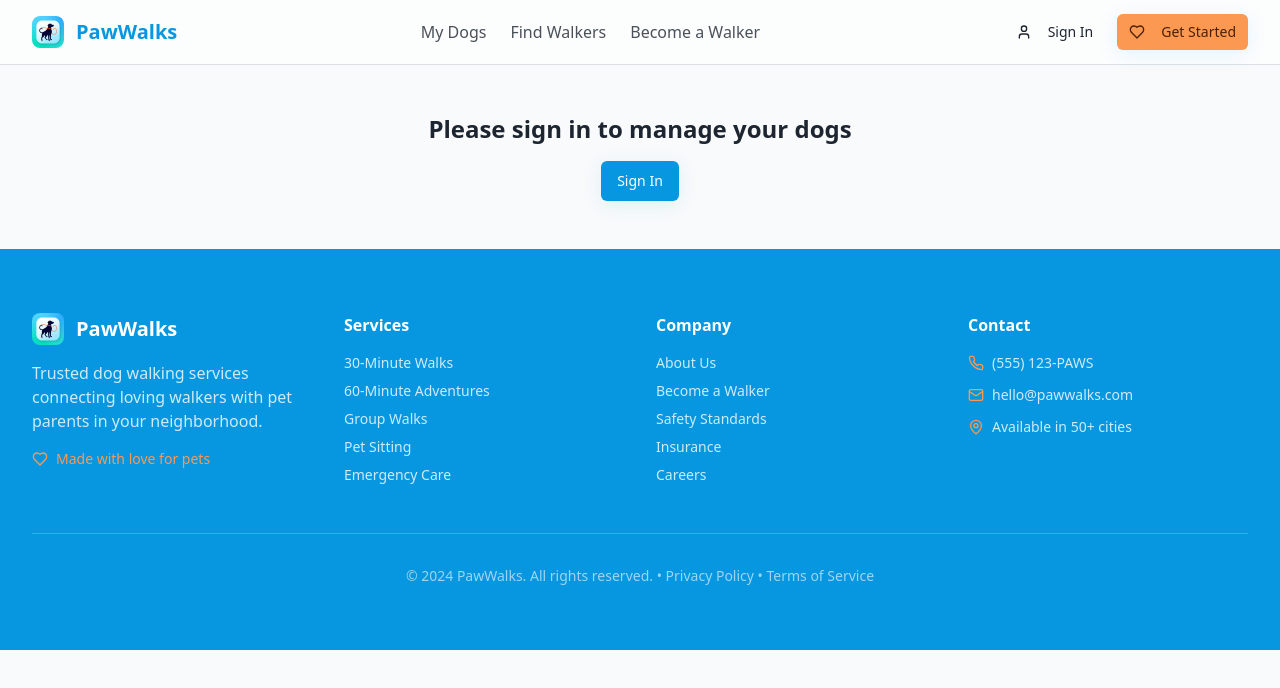
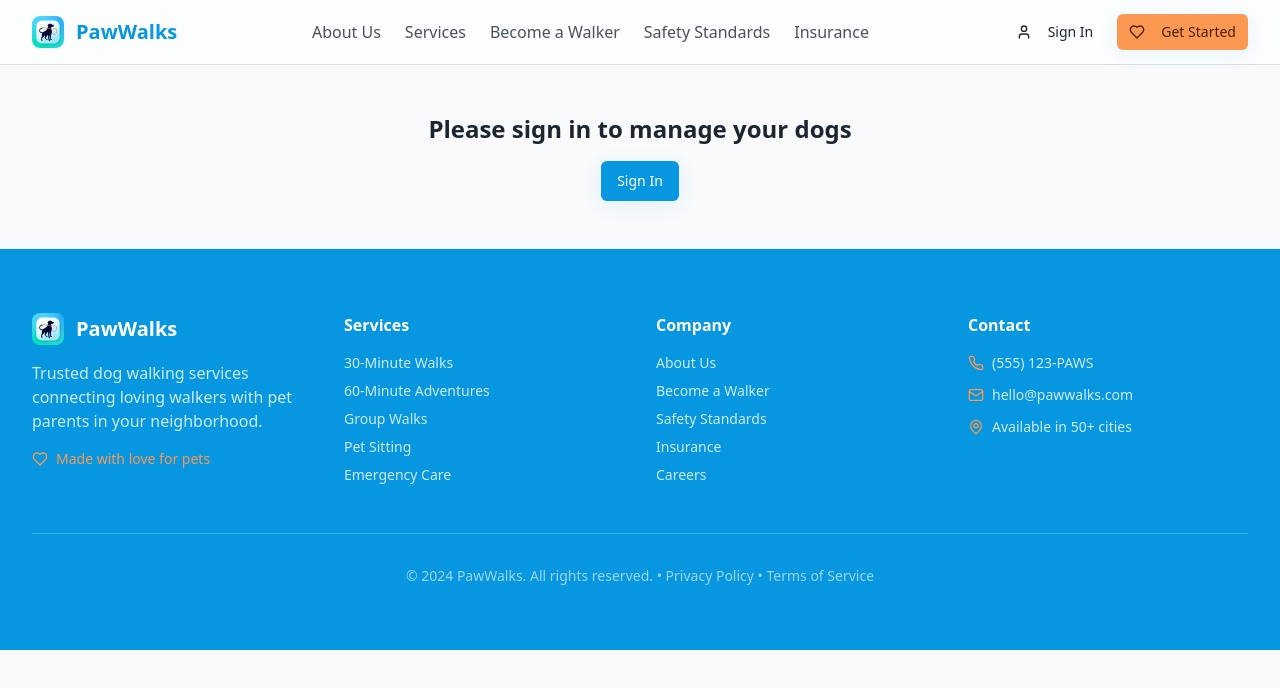
Before and after one commit to designerhill/PawWalks, a React (Vite) app: page /dogs in a window 1280 px wide. Shown: the top 688 px of the page. Built offline with nearby package versions, Linux system fonts and the light colour scheme.

Commit message:
Update header for logged out users

```diff
--- a/src/components/Header.tsx
+++ b/src/components/Header.tsx
@@ -51,6 +51,8 @@ const Header = () => {
         </div>
 
         <nav className="hidden md:flex items-center gap-6">
+          {user ? (
+            <>
               <button
                 onClick={() => navigate("/dogs")}
                 className="text-foreground/80 hover:text-foreground transition-colors"
@@ -69,6 +71,41 @@ const Header = () => {
               >
                 Become a Walker
               </button>
+            </>
+          ) : (
+            <>
+              <button
+                onClick={() => navigate("/about")}
+                className="text-foreground/80 hover:text-foreground transition-colors"
+              >
+                About Us
+              </button>
+              <button
+                onClick={() => navigate("/services")}
+                className="text-foreground/80 hover:text-foreground transition-colors"
+              >
+                Services
+              </button>
+              <button
+                onClick={() => navigate("/become-walker")}
+                className="text-foreground/80 hover:text-foreground transition-colors"
+              >
+                Become a Walker
+              </button>
+              <button
+                onClick={() => navigate("/safety")}
+                className="text-foreground/80 hover:text-foreground transition-colors"
+              >
+                Safety Standards
+              </button>
+              <button
+                onClick={() => navigate("/insurance")}
+                className="text-foreground/80 hover:text-foreground transition-colors"
+              >
+                Insurance
+              </button>
+            </>
+          )}
         </nav>
 
         <div className="flex items-center gap-3">
```
Lines whose indentation alone changed are shown as unchanged.
